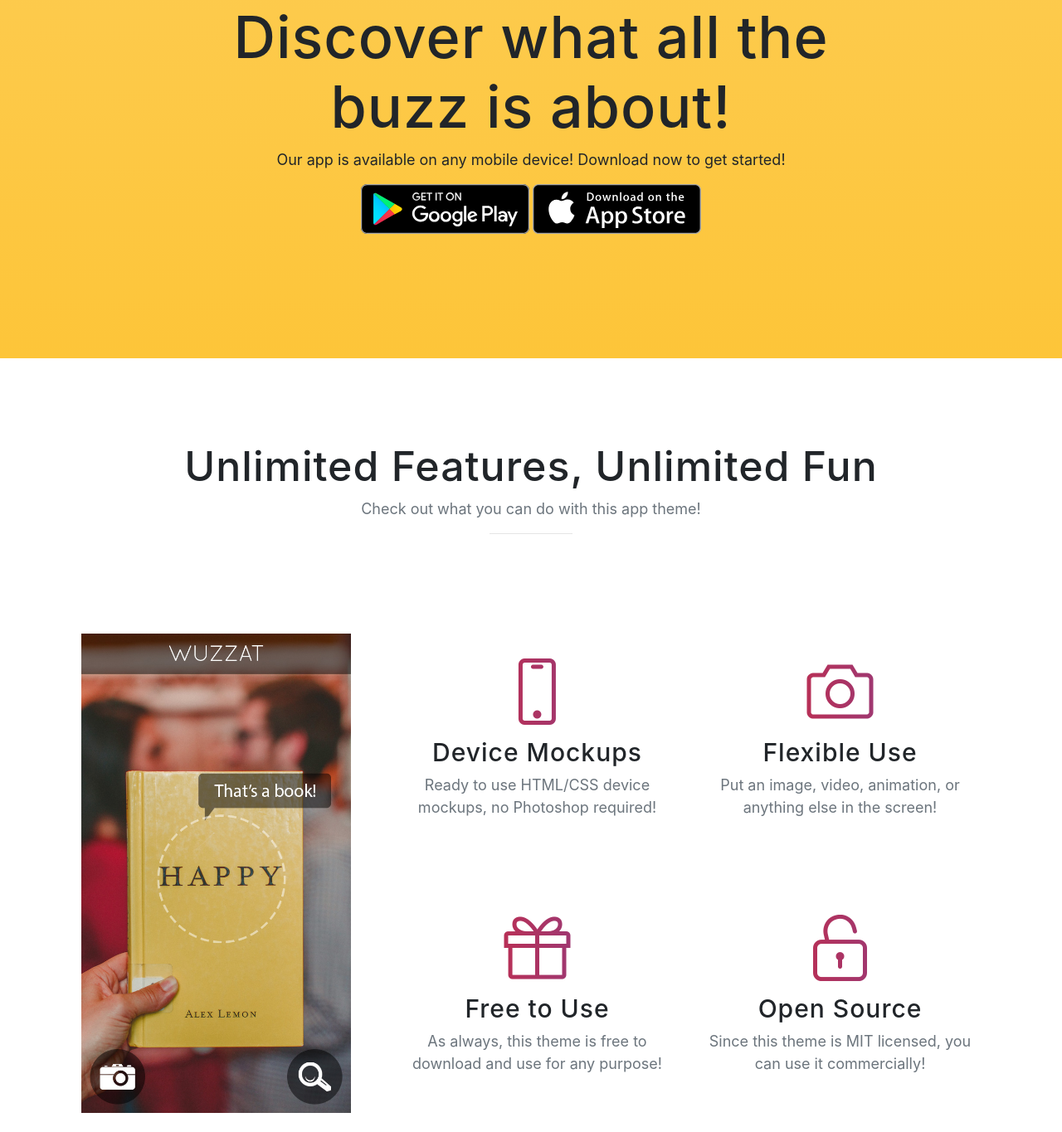
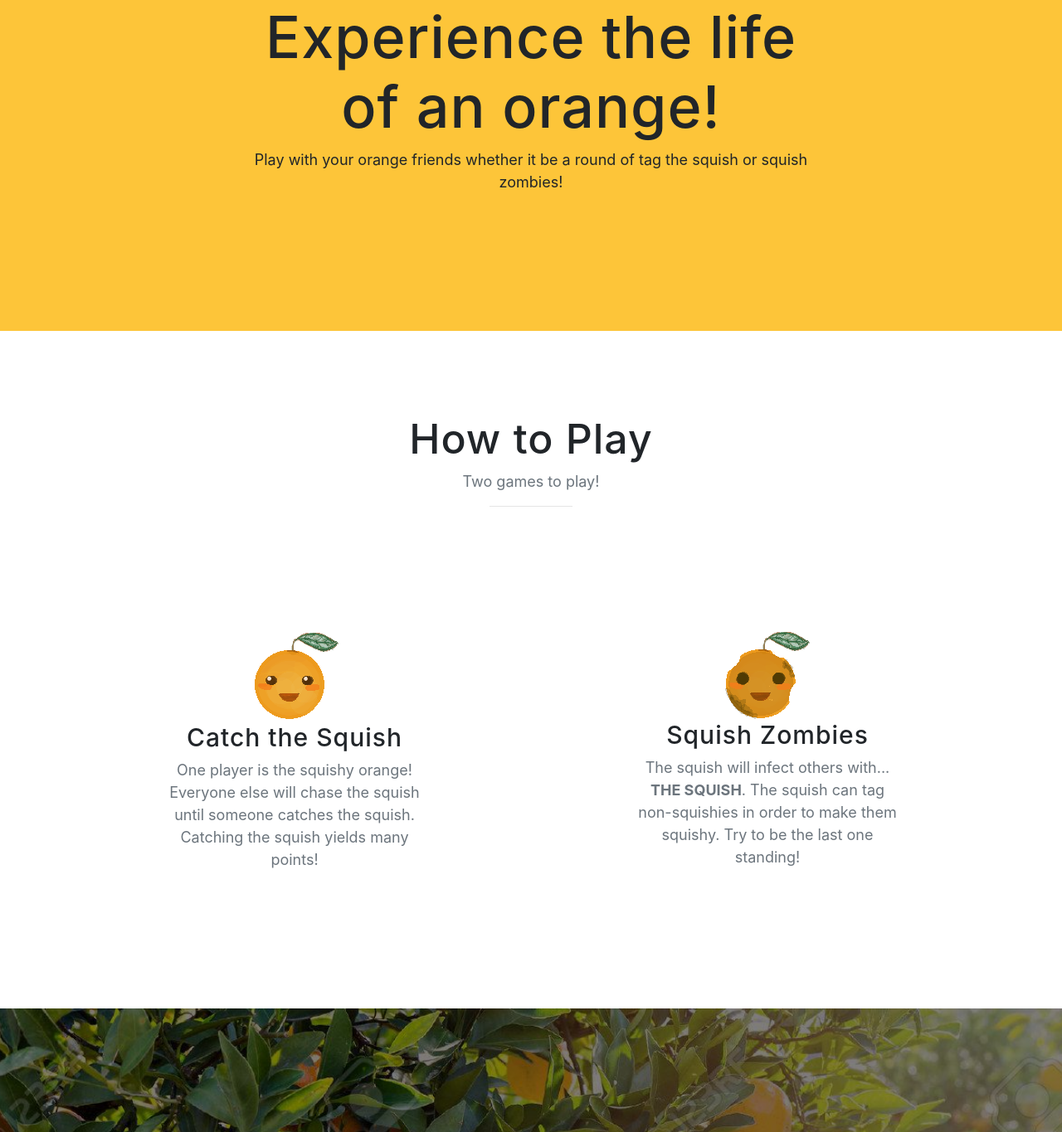
Before and after one commit to exsmiley/squishyorange, a website with bundled scripts: page index.html in a window 1280 px wide. Shown: the part 947-2312 px from the top of the page at 83% size. Built offline with nearby package versions, Linux system fonts and the light colour scheme; a web font is replaced by a local one.

Commit message:
add more home content

```diff
--- a/css/new-age.css
+++ b/css/new-age.css
@@ -398,9 +398,9 @@ footer ul li a:hover, footer ul li a:focus, footer ul li a:active, footer ul li
 }
 
 .bg-primary {
-  background: #fdcc52;
-  background: -webkit-linear-gradient(#fdcc52, #fdc539);
-  background: linear-gradient(#fdcc52, #fdc539);
+  /*background: #fdcc52;*/
+  /*background: -webkit-linear-gradient(#fdcc52, #fdc539);*/
+  background: linear-gradient(#fdc539, #fdc539);
 }
 
 .text-primary {
--- a/index.html
+++ b/index.html
@@ -2,7 +2,7 @@
 <html lang="en">
 
   <head>
-
+    <link rel="shortcut icon" type="image/png" href="/assets/sprites/orangesmol.png"/>
     <meta charset="utf-8">
     <meta name="viewport" content="width=device-width, initial-scale=1, shrink-to-fit=no">
     <meta name="description" content="">
@@ -21,7 +21,7 @@
     <link href="https://fonts.googleapis.com/css?family=Muli" rel="stylesheet">
 
     <!-- Plugin CSS -->
-    <link rel="stylesheet" href="device-mockups/device-mockups.min.css">
+    <!-- <link rel="stylesheet" href="device-mockups/device-mockups.min.css"> -->
 
     <!-- Custom styles for this template -->
     <link href="css/new-age.css" rel="stylesheet">
@@ -87,12 +87,8 @@
       <div class="container">
         <div class="row">
           <div class="col-md-8 mx-auto">
-            <h2 class="section-heading">Discover what all the buzz is about!</h2>
-            <p>Our app is available on any mobile device! Download now to get started!</p>
-            <div class="badges">
-              <a class="badge-link" href="#"><img src="img/google-play-badge.svg" alt=""></a>
-              <a class="badge-link" href="#"><img src="img/app-store-badge.svg" alt=""></a>
-            </div>
+            <h2 class="section-heading">Experience the life of an orange!</h2>
+            <p>Play with your orange friends whether it be a round of tag the squish or squish zombies!</p>
           </div>
         </div>
       </div>
@@ -101,61 +97,28 @@
     <section class="features" id="features">
       <div class="container">
         <div class="section-heading text-center">
-          <h2>Unlimited Features, Unlimited Fun</h2>
-          <p class="text-muted">Check out what you can do with this app theme!</p>
+          <h2>How to Play</h2>
+          <p class="text-muted">Two games to play!</p>
           <hr>
         </div>
         <div class="row">
-          <div class="col-lg-4 my-auto">
-            <div class="device-container">
-              <div class="device-mockup iphone6_plus portrait white">
-                <div class="device">
-                  <div class="screen">
-                    <!-- Demo image for screen mockup, you can put an image here, some HTML, an animation, video, or anything else! -->
-                    <img src="img/demo-screen-1.jpg" class="img-fluid" alt="">
-                  </div>
-                  <div class="button">
-                    <!-- You can hook the "home button" to some JavaScript events or just remove it -->
-                  </div>
-                </div>
-              </div>
-            </div>
-          </div>
-          <div class="col-lg-8 my-auto">
             <div class="container-fluid">
               <div class="row">
                 <div class="col-lg-6">
                   <div class="feature-item">
-                    <i class="icon-screen-smartphone text-primary"></i>
-                    <h3>Device Mockups</h3>
-                    <p class="text-muted">Ready to use HTML/CSS device mockups, no Photoshop required!</p>
+                    <img src="assets/sprites/orange.png" class="img-fluid" alt="">
+                    <h3>Catch the Squish</h3>
+                    <p class="text-muted">One player is the squishy orange! Everyone else will chase the squish until someone catches the squish. Catching the squish yields many points!</p>
                   </div>
                 </div>
                 <div class="col-lg-6">
                   <div class="feature-item">
-                    <i class="icon-camera text-primary"></i>
-                    <h3>Flexible Use</h3>
-                    <p class="text-muted">Put an image, video, animation, or anything else in the screen!</p>
+                    <img src="assets/sprites/squishy.png" class="img-fluid" alt="">
+                    <h3>Squish Zombies</h3>
+                    <p class="text-muted">The squish will infect others with... <strong>THE SQUISH</strong>. The squish can tag non-squishies in order to make them squishy. Try to be the last one standing!</p>
                   </div>
                 </div>
               </div>
-              <div class="row">
-                <div class="col-lg-6">
-                  <div class="feature-item">
-                    <i class="icon-present text-primary"></i>
-                    <h3>Free to Use</h3>
-                    <p class="text-muted">As always, this theme is free to download and use for any purpose!</p>
-                  </div>
-                </div>
-                <div class="col-lg-6">
-                  <div class="feature-item">
-                    <i class="icon-lock-open text-primary"></i>
-                    <h3>Open Source</h3>
-                    <p class="text-muted">Since this theme is MIT licensed, you can use it commercially!</p>
-                  </div>
-                </div>
-              </div>
-            </div>
           </div>
         </div>
       </div>
```
Also changed, not shown: assets/sprites/hmms.png (added), assets/sprites/orangesmol.png (added).
